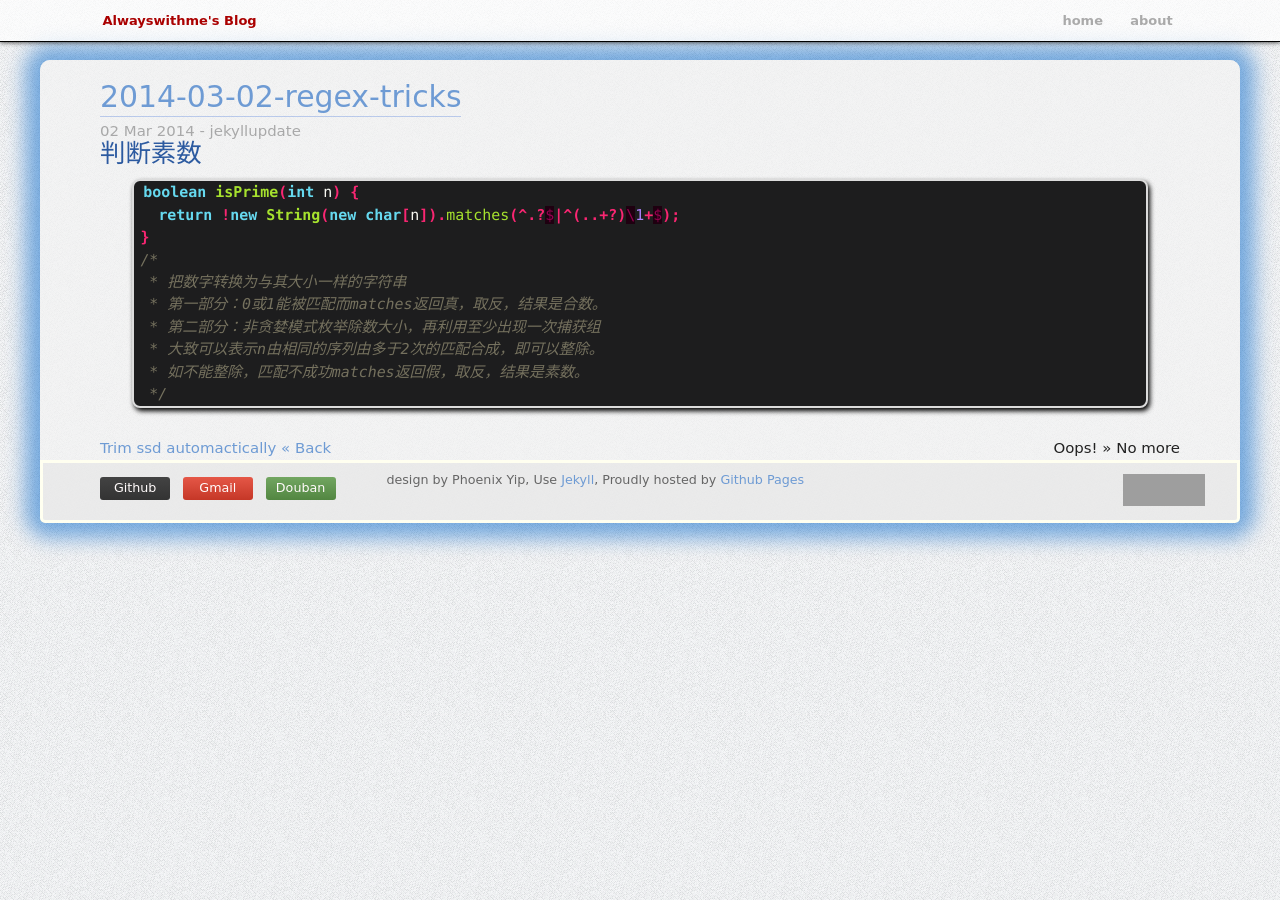
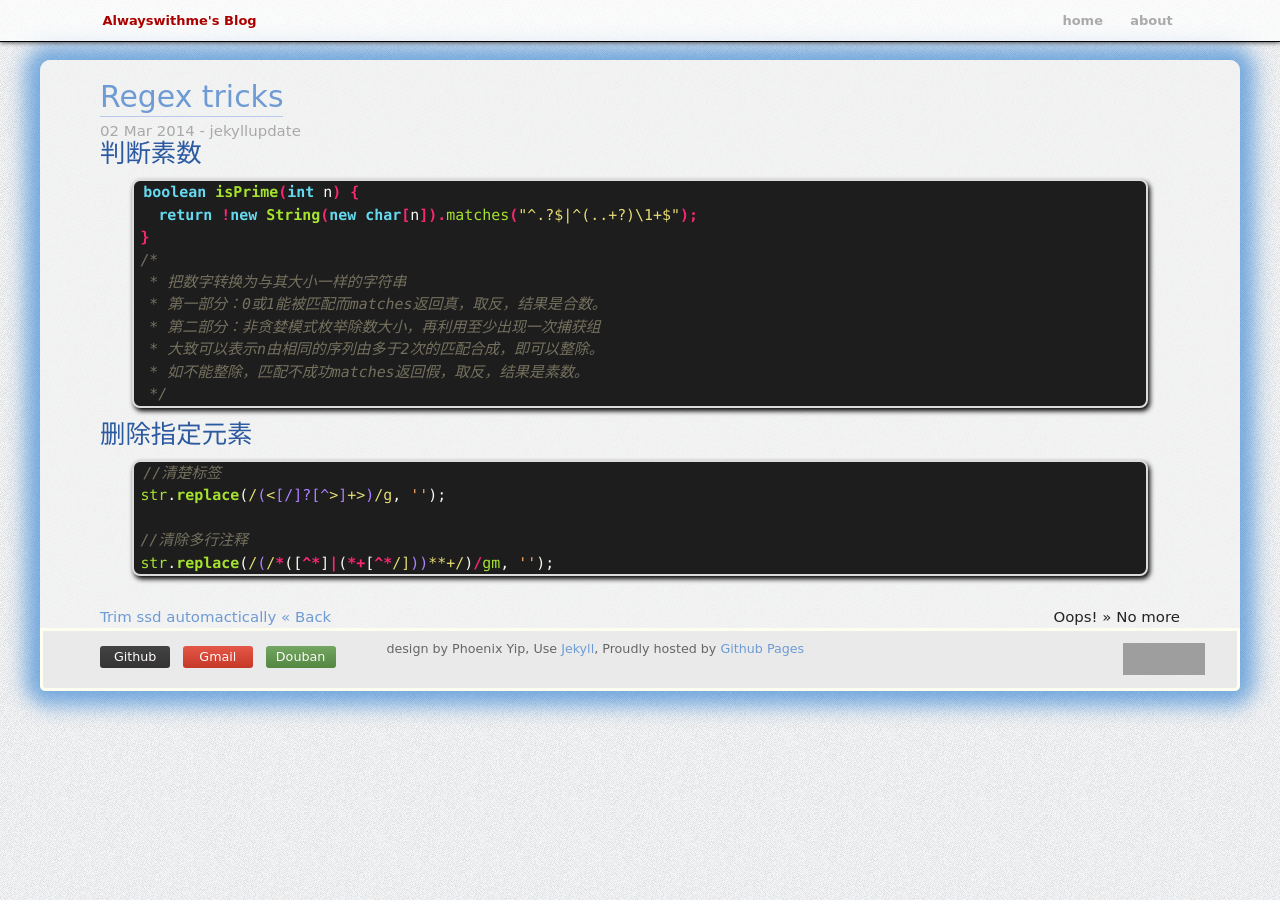
Before and after one commit to Alwayswithme/alwayswithme.github.io, a Jekyll site: the page built from _posts/2014-03-02-regex-tricks.markdown, in a window 1280 px wide and 900 px high. Built offline with Jekyll 4.4.1, drawn with Linux system fonts in a browser that asks for light colours; Markdown is read by kramdown in place of the engine named in the settings; grey boxes are pictures that could not be loaded.

Commit message:
modified:   2014-03-02-regex-tricks.markdown

```diff
--- a/_posts/2014-03-02-regex-tricks.markdown
+++ b/_posts/2014-03-02-regex-tricks.markdown
@@ -1,13 +1,13 @@
 ---
 layout       :  post
-title        :  2014-03-02-regex-tricks
+title        :  Regex tricks
 date         :  2014-03-02 02:36:52
 categories   :  jekyll update
 ---
 ##判断素数
 {% highlight java %}
 boolean isPrime(int n) {
-  return !new String(new char[n]).matches(^.?$|^(..+?)\1+$);
+  return !new String(new char[n]).matches("^.?$|^(..+?)\1+$");
 }
 /*
  * 把数字转换为与其大小一样的字符串
@@ -17,3 +17,13 @@ boolean isPrime(int n) {
  * 如不能整除，匹配不成功matches返回假，取反，结果是素数。
  */
 {% endhighlight %}
+
+
+##删除指定元素
+{% highlight javascript %}
+//清楚标签
+str.replace(/(<[/]?[^>]+>)/g, '');
+
+//清除多行注释
+str.replace(/(/*([^*]|(*+[^*/]))**+/)/gm, '');
+{% endhighlight %}
```
